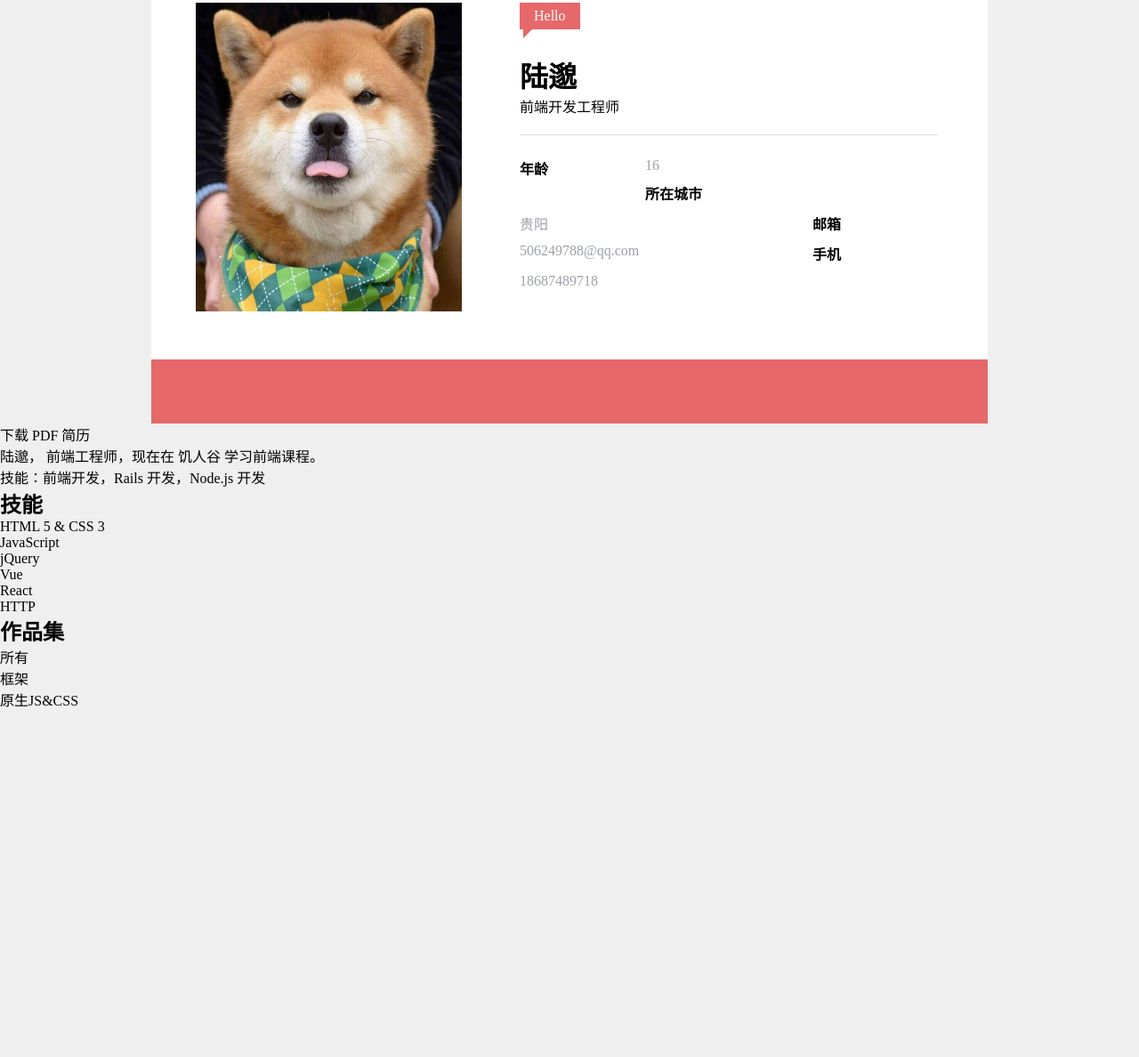
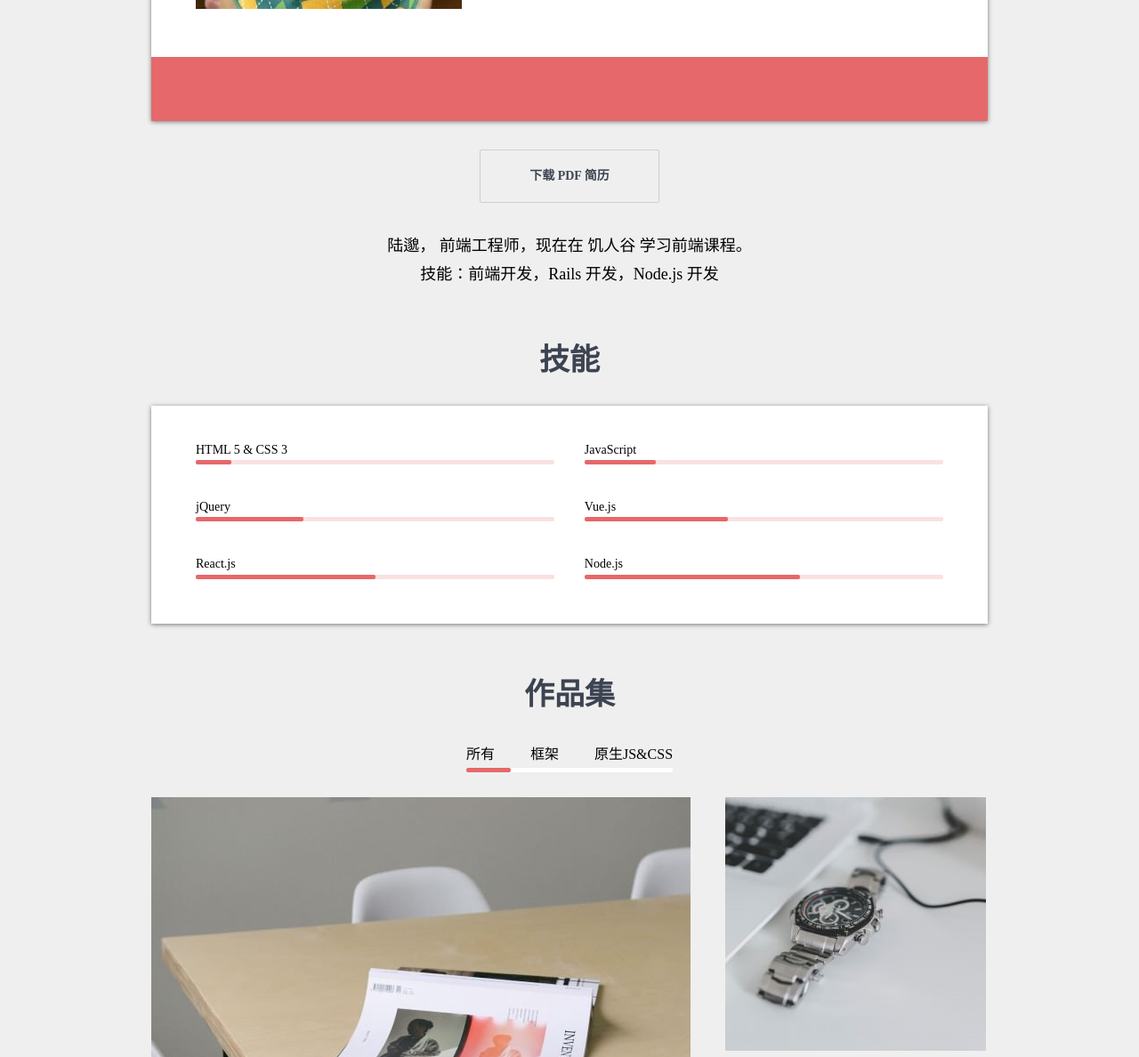
Before and after one commit to lm159119/resume, a plain HTML site: page index.html in a window 1280 px wide. Shown: the part 562-1750 px from the top of the page at 89% size. Before the commit the page ends 1360 px from the top, so only its background shows below. Drawn offline with Linux system fonts and the light colour scheme.

Commit message:
提交文件

```diff
--- a/a.css
+++ b/a.css
@@ -10,10 +10,17 @@ a {
   margin: 0;
   padding: 0;
 }
-hr{
+hr {
   height: 0;
   border: none;
-  border-top: 1px solid #DEDEDE;
+  border-top: 1px solid #dedede;
+}
+ul,
+ol {
+  list-style: none;
+}
+h1,h2,h3,h4,h5,h6{
+  font-weight: normal;
 }
 .clearfix::after {
   content: '';
@@ -87,6 +94,7 @@ hr{
   margin-left: auto;
   margin-right: auto;
   background-color: #ffffff;
+  box-shadow: 0px 1px 5px 0px rgba(0, 0, 0, 0.5);
 }
 .userCard .welcome {
   background: #e6686a;
@@ -115,34 +123,34 @@ hr{
   margin-left: 65px;
   width: 470px;
 }
-.userCard .text h1{
+.userCard .text h1 {
   margin-top: 18px;
 }
-.userCard .text hr{
+.userCard .text hr {
   margin: 20px 0;
 }
 .userCard .pictureAndText {
   padding: 50px;
 }
 .userCard dl dt,
-.userCard dl dd{
+.userCard dl dd {
   float: left;
   padding: 5px 0;
 }
-.userCard dl dt{
+.userCard dl dt {
   width: 30%;
   font-weight: bold;
 }
-.userCard dl dd{
+.userCard dl dd {
   width: 70%;
   color: #9da0a7;
 }
 
-.userCard > footer.media{
-  background: #E6686A;
+.userCard > footer.media {
+  background: #e6686a;
   text-align: center;
 }
-.userCard > footer.media > a{
+.userCard > footer.media > a {
   display: inline-block;
   width: 40px;
   line-height: 30px;
@@ -150,12 +158,152 @@ hr{
   border-radius: 50%;
   margin: 16px;
 }
-.userCard > footer.media > a:hover{
-  background: #CF5D5F;
+.userCard > footer.media > a:hover {
+  background: #cf5d5f;
 }
-.userCard svg{
+.userCard svg {
   width: 30px;
   height: 30px;
   fill: white;
   vertical-align: top;
 }
+body > main {
+  margin-top: -340px;
+}
+body > main .downloadResume-wrapper {
+  text-align: center;
+}
+body > main .downloadResume {
+  font-size: 14px;
+  line-height: 16px;
+  padding: 21px 55px;
+  border: 1px solid #cdcfd1;
+  background: #efefef;
+  display: inline-block;
+  border-radius: 2px;
+  color: #3d4451;
+  font-weight: bold;
+  margin: 32px 0;
+  transition: box-shadow 0.2s;
+}
+
+body > main .downloadResume:hover {
+  box-shadow: 0px 4px 13px 0px rgba(0, 0, 0, 0.2);
+}
+
+.selfIntroduction {
+  max-width: 940px;
+  margin-left: auto;
+  margin-right: auto;
+  text-align: center;
+  font-family: kai;
+  line-height: 1.8;
+  font-size: 18px;
+}
+
+section.skills,
+section.portfolio{
+  max-width: 940px;
+  margin-left: auto;
+  margin-right: auto;
+  margin-top: 60px;
+}
+section.skills > h2 ,
+section.portfolio > h2 {
+  text-align: center;
+  color: #3d4451;
+  font-size: 34px;
+  line-height: 1.2;
+  font-weight: 600;
+}
+section.skills h3 {
+  font-size: 14px;
+  line-height: 1.1;
+  padding-right: 40px;
+}
+section.skills > ol {
+  background: white;
+  box-shadow: 0px 1px 5px 0px rgba(0, 0, 0, 0.5);
+  padding: 42px 50px 10px;
+  margin-top: 30px;
+}
+section.skills > ol > li {
+  float: left;
+  width: 48%;
+  box-sizing: border-box;
+}
+section.skills > ol > li:nth-child(even) {
+  float: right;
+}
+
+section.skills .progressBar {
+  height: 5px;
+  background: #FAE1E1;
+  border-radius: 2px;
+  margin: 4px 0 40px;
+}
+section.skills .progressBar > .progress {
+  height: 100%;
+  background: #E6686A;
+  width: 70%;
+  border-radius: 2px;
+}
+
+section.portfolio {
+  text-align: center;
+  margin-bottom: 100px;
+}
+section.portfolio > nav{
+  text-align: center;
+}
+section.portfolio > nav > ol{
+  margin: 0 auto;
+  display: inline-block;
+  vertical-align: top;
+}
+section.portfolio > nav > ol > li{
+  float: left;
+  margin-left: 40px;
+  cursor: pointer;
+}
+section.portfolio > nav > ol > li:first-child{
+  margin-left: 0;
+
+}
+section.portfolio > nav{
+  display: inline-block;
+  vertical-align: top;
+  margin-top: 32px;
+}
+section.portfolio > nav .bar{
+  height: 5px;
+  background: white;
+  margin-top: 5px;
+  margin-bottom: 28px;
+  border-radius: 2px;
+}
+section.portfolio > nav .bar-inner{
+  height: 100%;
+  background: #E6686A;
+  border-radius: 2px;
+  transition: all 0.3s;
+}
+section.portfolio > nav .bar.state-1 .bar-inner{
+  margin-left: 0;
+  width: 50px;
+}
+section.portfolio > nav .bar.state-2 .bar-inner{
+  margin-left: 65px;
+  width: 50px;
+}
+section.portfolio > nav .bar.state-3 .bar-inner{
+  margin-left: 140px;
+  width: 96px;
+}
+section.portfolio .works{
+  position: relative;
+}
+section.portfolio .works > .big,
+section.portfolio .works > .small {
+  position: absolute;
+}
--- a/index.html
+++ b/index.html
@@ -1,19 +1,19 @@
-
 <!DOCTYPE html>
 <html>
 
 <head>
   <title>陆邈的个人简历</title>
   <link rel="stylesheet" href="./a.css">
-  <script src="//at.alicdn.com/t/font_567661_zv10z9hx5snel8fr.js"></script>
+  <script src="//at.alicdn.com/t/font_451045_32zbfqegtq3t0529.js"></script>
   <style type="text/css">
     .icon {
-       width: 1em; height: 1em;
-       vertical-align: -0.15em;
-       fill: currentColor;
-       overflow: hidden;
+      width: 1em;
+      height: 1em;
+      vertical-align: -0.15em;
+      fill: currentColor;
+      overflow: hidden;
     }
-</style>
+  </style>
 </head>
 
 <body>
@@ -53,7 +53,7 @@
   <div class="banner">
     <div class="mask"></div>
   </div>
-  <main>
+  <main style="">
     <div class="userCard">
       <div class="pictureAndText clearfix">
         <div class="picture">
@@ -68,7 +68,7 @@
           <hr>
           <dl>
             <dt>年龄</dt>
-            <dd>16</dd>
+            <dd>17</dd>
             <dt>所在城市</dt>
             <dd>贵阳</dd>
             <dt>邮箱</dt>
@@ -107,39 +107,104 @@
       </footer>
     </div>
 
-    <a class="button" href="#">下载 PDF 简历</a>
+    <p class="downloadResume-wrapper">
+      <a class="downloadResume" href="./resume.pdf" target="_blank" download>下载 PDF 简历</a>
+    </p>
 
-    <p>
+    <p class="selfIntroduction">
       陆邈， 前端工程师，现在在 饥人谷 学习前端课程。
       <br> 技能：前端开发，Rails 开发，Node.js 开发
     </p>
 
   </main>
-  <section>
+  <section class="skills">
     <h2>技能</h2>
-    <ol>
-      <li>HTML 5 &amp; CSS 3</li>
-      <li>JavaScript</li>
-      <li>jQuery</li>
-      <li>Vue</li>
-      <li>React</li>
-      <li>HTTP</li>
+    <ol class="clearfix">
+      <li>
+        <h3>
+          HTML 5 &amp; CSS 3
+        </h3>
+        <div class="progressBar">
+          <div class="progress" style="width: 10%;"></div>
+        </div>
+      </li>
+      <li>
+        <h3>
+          JavaScript
+        </h3>
+        <div class="progressBar">
+          <div class="progress" style="width: 20%"></div>
+        </div>
+      </li>
+      <li>
+        <h3>
+          jQuery
+        </h3>
+        <div class="progressBar">
+          <div class="progress" style="width: 30%"></div>
+        </div>
+      </li>
+      <li>
+        <h3>
+          Vue.js
+        </h3>
+        <div class="progressBar">
+          <div class="progress" style="width: 40%"></div>
+        </div>
+      </li>
+      <li>
+        <h3>
+          React.js
+        </h3>
+        <div class="progressBar">
+          <div class="progress"  style="width: 50%"></div>
+        </div>
+      </li>
+      <li>
+        <h3>
+          Node.js
+        </h3>
+        <div class="progressBar">
+          <div class="progress"  style="width: 60%"></div>
+        </div>
+      </li>
     </ol>
   </section>
-  <section>
+  <section class="portfolio">
     <h2>作品集</h2>
     <nav>
-      <ol>
-        <li>所有</li>
-        <li>框架</li>
-        <li>原生JS&amp;CSS</li>
+      <ol class="clearfix">
+        <li id="portfolio1">所有</li>
+        <li id="portfolio2">框架</li>
+        <li id="portfolio3">原生JS&amp;CSS</li>
       </ol>
+      <div id="portfolioBar" class="bar state-1">
+        <div class="bar-inner"></div>
+      </div>
     </nav>
+    <script>
+      portfolio1.onclick= function(){
+        portfolioBar.className = 'bar state-1'
+      }
+      portfolio2.onclick= function(){
+        portfolioBar.className = 'bar state-2'
+      }
+      portfolio3.onclick= function(){
+        portfolioBar.className = 'bar state-3'
+      }
+    </script>
 
-    <div class="jobs">
-      <div class="big"></div>
-      <div class="small"></div>
-      <div class="small"></div>
+
+    <div class="works" style="height: 597px;">
+      <div class="big" style="top: 0; left: 0;">
+        <img src="./img/1.jpg" alt="作品1">
+      </div>
+      <div class="small" style="top: 0; left: 645px;">
+        <img src="./img/2.jpg" alt="作品2">
+      </div>
+      <div class="small" style="top: 312px; left: 645px;">
+        <img src="./img/3.jpg" alt="作品3">
+      </div>
     </div>
 
   </section>
```
Also changed, not shown: img/1.jpg (added), img/2.jpg (added), img/3.jpg (added), 1 other file.
